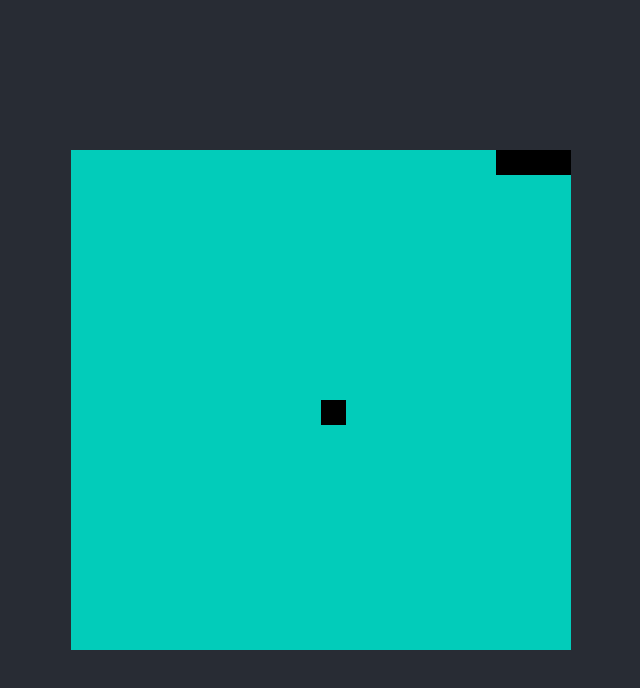
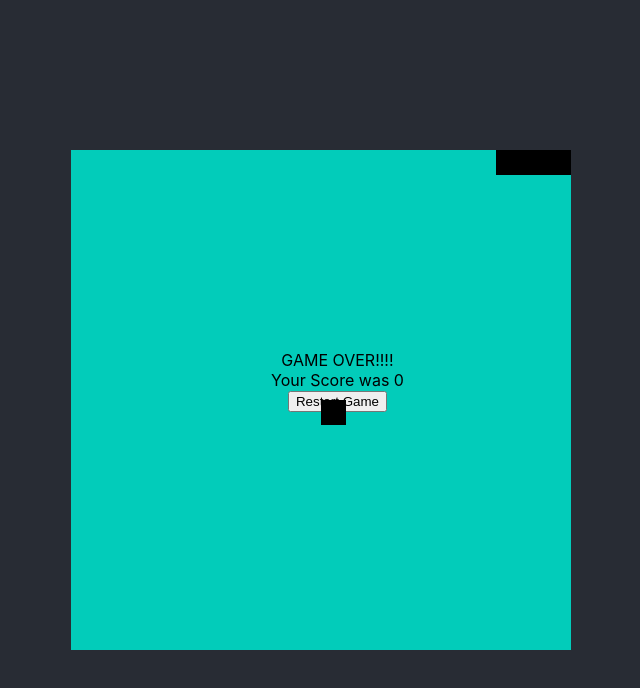
Before and after one commit to thepurplingpoet/snake, a React (Create React App) app: page / in a window 1280 px wide. Shown: the top 688 px of the page, without its empty margins (319-959 px from the left). Built offline with nearby package versions, Linux system fonts and the light colour scheme.

Commit message:
Adding Game-Over block

```diff
--- a/src/App.css
+++ b/src/App.css
@@ -28,3 +28,10 @@
   height: 25px;
   background: black;
 }
+
+.game-over {
+  position: absolute;
+  top: 200px;
+  left: 200px;
+
+}
--- a/src/Game.js
+++ b/src/Game.js
@@ -24,7 +24,6 @@ class Game extends Component {
   };
 
   startGame = () => {
-    //this.elongateSnake();
     this.moveSnake();
   }
 
@@ -156,6 +155,17 @@ class Game extends Component {
                 ></div>
       })}
 
+      <div className="game-over">
+          GAME OVER!!!!
+        <div className="score">
+          Your Score was {this.state.score}
+        </div>
+
+        <div className="restart">
+          <button className="restart-button" onClick={this.restart}>Restart Game</button>
+        </div>
+      </div>
+
         <div
           className="food"
           style={{
```
